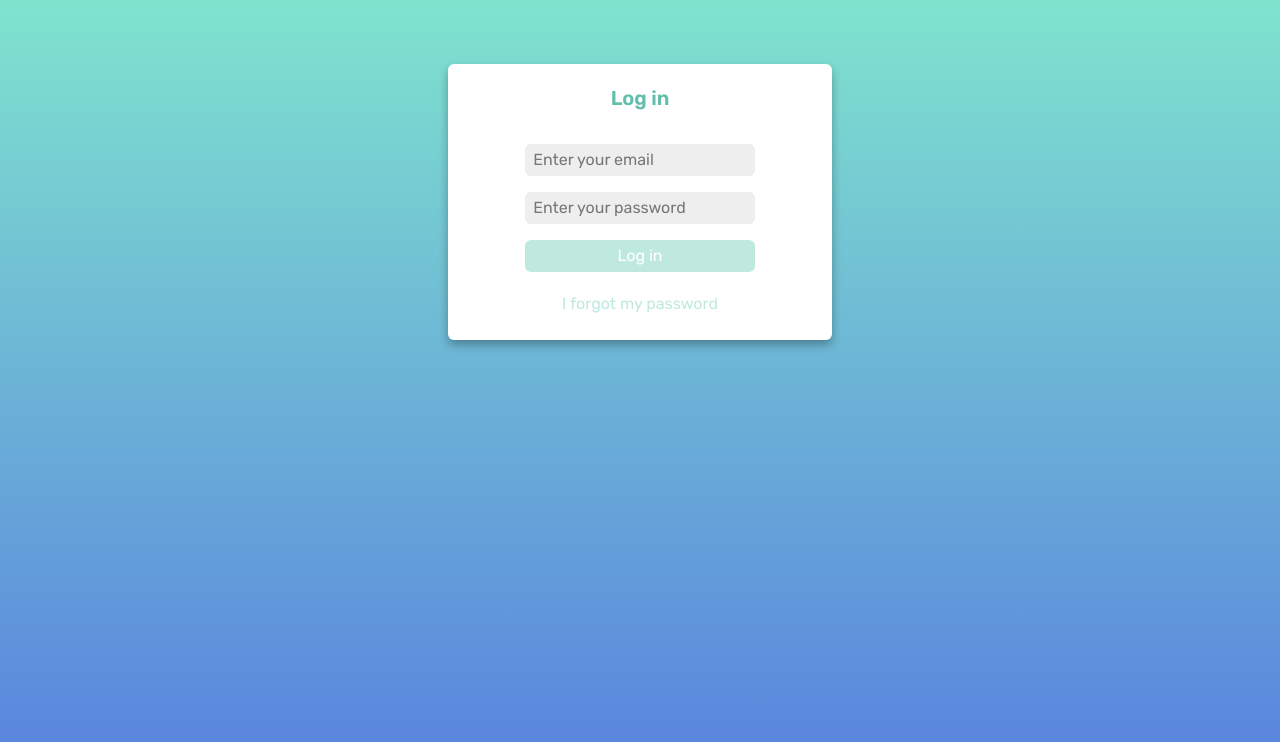
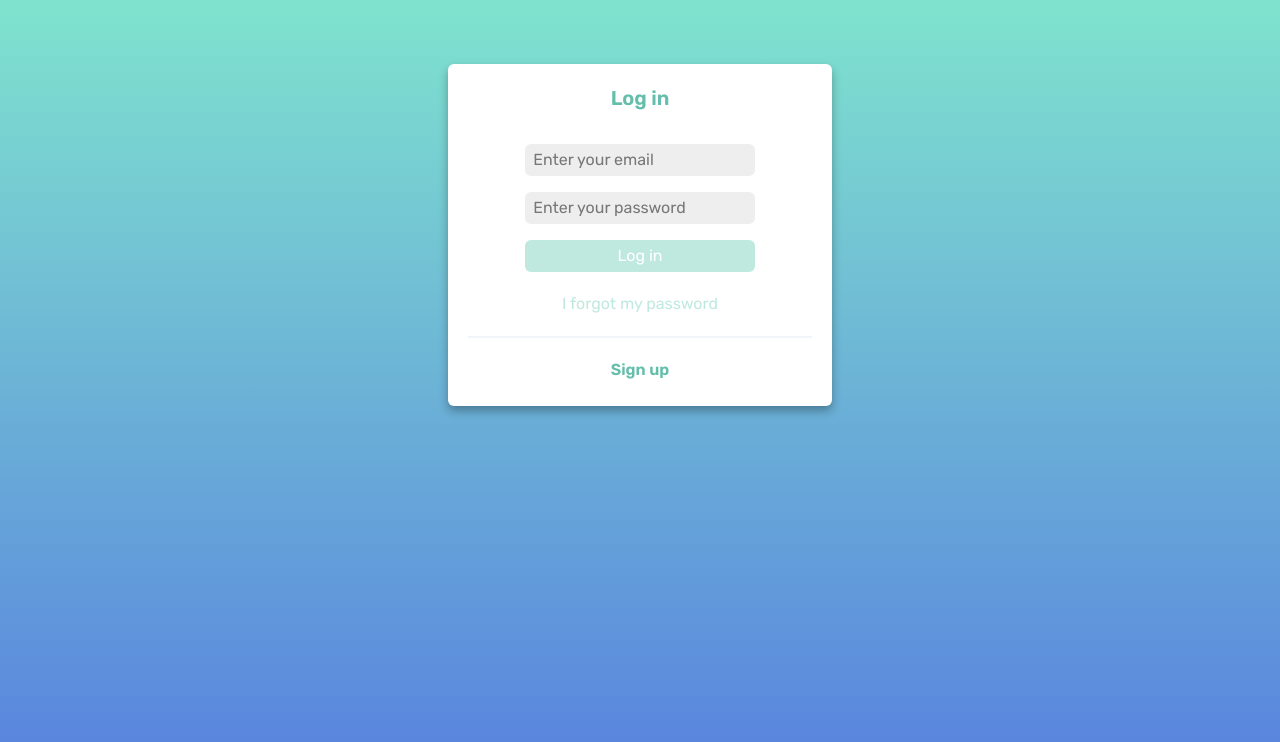
Before and after one commit to PeterBYUI/typescript-flashcards, a React (Vite) app: page /login in a window 1280 px wide. Shown: the top 742 px of the page. Built offline with nearby package versions, Linux system fonts and the light colour scheme; no server answers.

Commit message:
feat: add signup and login buttons to forms

```diff
--- a/src/pages/Login.tsx
+++ b/src/pages/Login.tsx
@@ -59,6 +59,10 @@ export default function Login() {
             {errors.length > 0 && <Error errors={errors} />}
             {isError || isResetError && <Error errors={["Please check your crendentials and try again."]} />}
             {isWarningDisplayed && <Info message={`An email was sent to ${email}.`} closeMessage={() => setIsWarningDisplayed(false)} />}
+            <hr className="border-[.1px] border-slate-100 my-4" />
+            <div className="flex justify-center">
+                <Button onClick={() => navigate("/signup")} styling="text-[rgba(100,190,171)] hover:text-[rgb(79,151,136)] font-semibold">Sign up</Button>
+            </div>
         </Card>
     </section>
 }
--- a/src/pages/signup.tsx
+++ b/src/pages/signup.tsx
@@ -61,6 +61,10 @@ export default function Signup() {
             </form>
             {errors.length > 0 && <Error errors={errors} />}
             {isError && <Error errors={["Check your credentials and try again."]} />}
+            <hr className="border-[.1px] border-slate-100 my-4" />
+            <div className="flex justify-center">
+                <Button onClick={() => navigate("/login")} styling="text-[rgba(100,190,171)] hover:text-[rgb(79,151,136)] font-semibold">Log in</Button>
+            </div>
         </Card>
     </section>
 }
```
